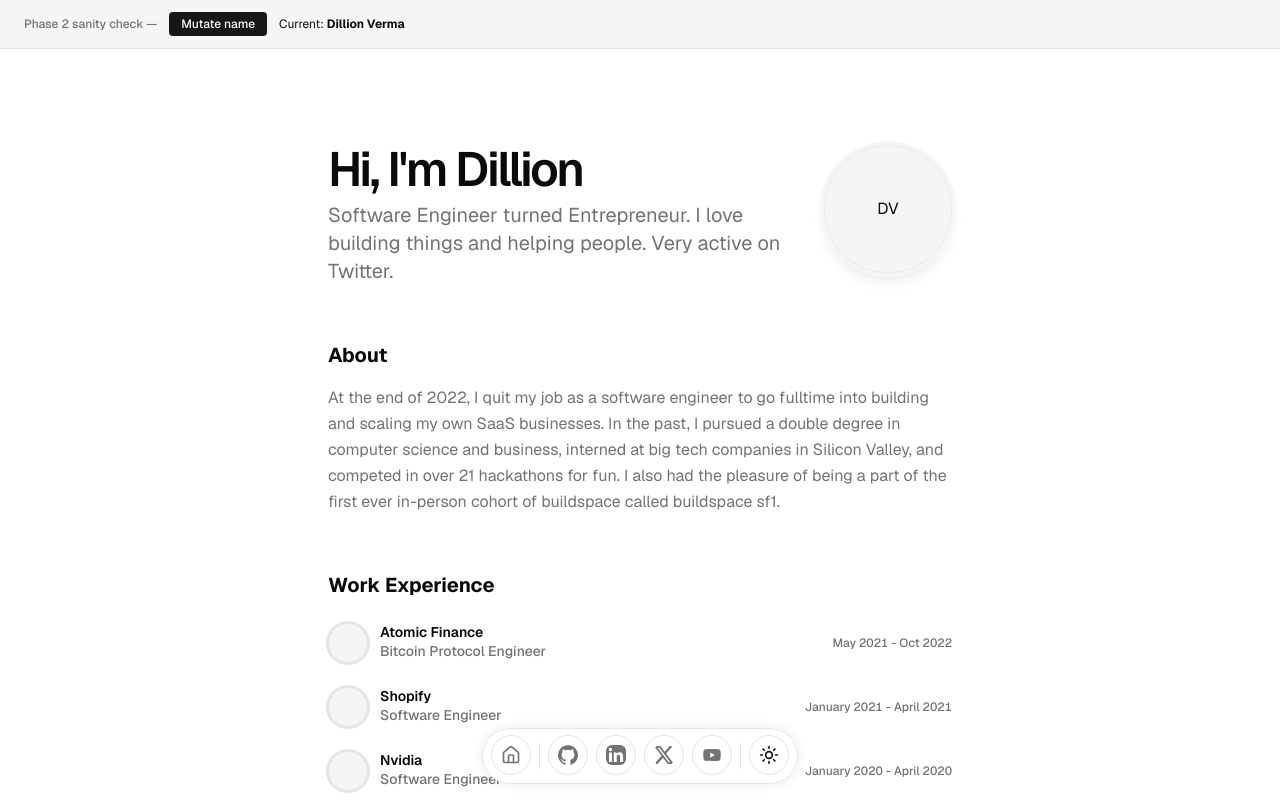
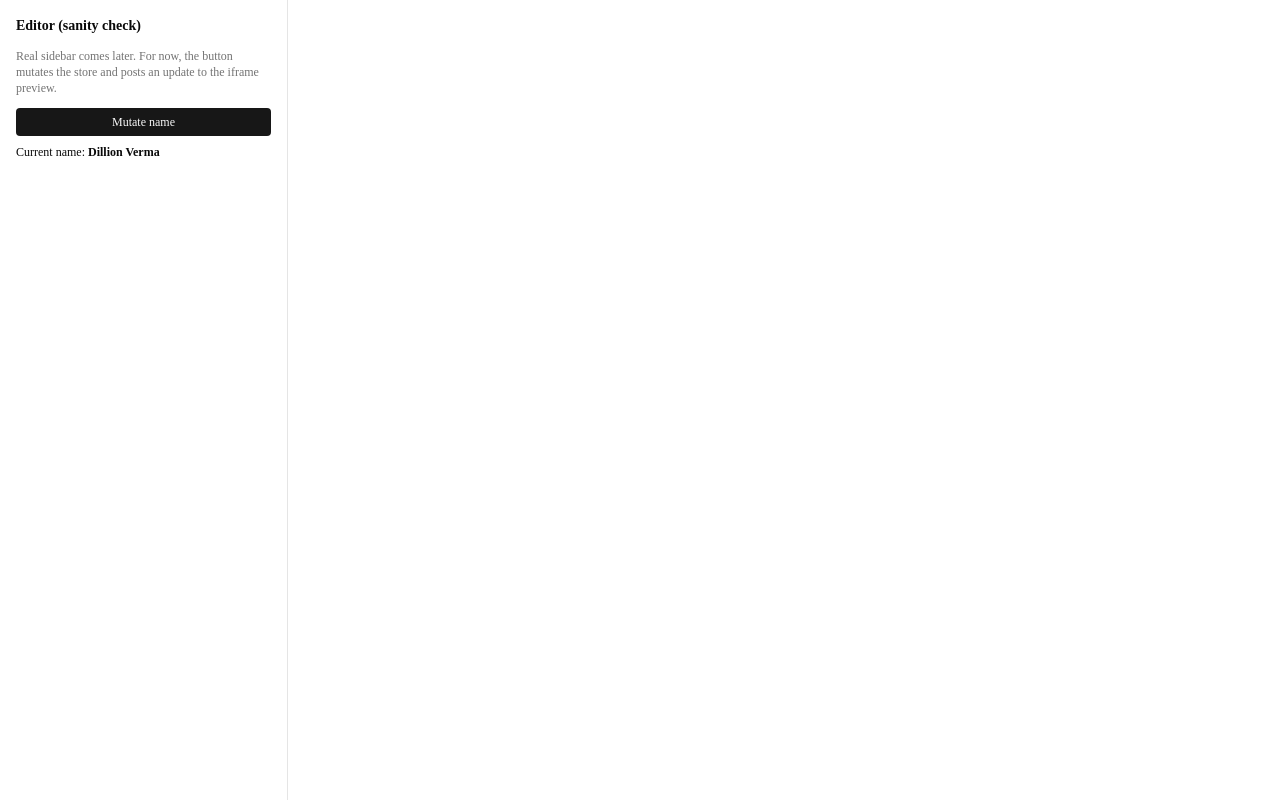
Before and after one commit to Zopsss/Few-Clicks, a Next.js app: page /builder/magicui in a window 1280 px wide. Shown: the top 802 px of the page. Built offline with nearby package versions, Linux system fonts and the light colour scheme.

Commit message:
Render preview inside an iframe with postMessage data sync

```diff
--- a/src/app/builder/magicui/page.tsx
+++ b/src/app/builder/magicui/page.tsx
@@ -1,73 +1,84 @@
 "use client";
 
-import { cn } from "@/lib/utils";
-import MagicuiPage from "@/templates/portfolios/magicui/app/page";
-import Navbar from "@/templates/portfolios/magicui/components/navbar";
-import { ThemeProvider } from "@/templates/portfolios/magicui/components/theme-provider";
-import { TooltipProvider } from "@/templates/portfolios/magicui/components/ui/tooltip";
-import { TemplateDataProvider } from "@/templates/portfolios/magicui/data/use-data";
-import { geist, geistMono } from "@/templates/portfolios/magicui/lib/fonts";
+import { useEffect, useRef } from "react";
+import {
+  PREVIEW_SOURCE,
+  isPreviewMessage,
+  type DataMessage,
+} from "@/lib/preview-protocol";
 import {
   MagicuiStoreProvider,
   useMagicuiStore,
 } from "@/providers/magicui-store-provider";
+import type { Data } from "@/templates/portfolios/magicui/data/schema";
+
+const PREVIEW_URL = "/preview/magicui";
 
 export default function BuilderMagicuiPage() {
   return (
     <MagicuiStoreProvider>
-      <Preview />
+      <Builder />
     </MagicuiStoreProvider>
   );
 }
 
-function Preview() {
+function Builder() {
   const data = useMagicuiStore((s) => s.data);
   const patch = useMagicuiStore((s) => s.patch);
+  const iframeRef = useRef<HTMLIFrameElement>(null);
+
+  const sendData = (target: Window | null, payload: Data) => {
+    if (!target) return;
+    const message: DataMessage<Data> = {
+      source: PREVIEW_SOURCE,
+      type: "data",
+      payload,
+    };
+    target.postMessage(message, window.location.origin);
+  };
+
+  useEffect(() => {
+    sendData(iframeRef.current?.contentWindow ?? null, data);
+  }, [data]);
+
+  useEffect(() => {
+    const handler = (event: MessageEvent) => {
+      if (!isPreviewMessage(event.data)) return;
+      if (event.data.type === "ready") {
+        sendData(iframeRef.current?.contentWindow ?? null, data);
+      }
+    };
+    window.addEventListener("message", handler);
+    return () => window.removeEventListener("message", handler);
+  }, [data]);
 
   return (
-    <ThemeProvider attribute="class" defaultTheme="light">
-      <TooltipProvider delayDuration={0}>
-        <TemplateDataProvider value={data}>
-          <div className={cn("font-sans", geist.variable, geistMono.variable)}>
-            <DebugPanel
-              currentName={data.name}
-              onMutate={() =>
-                patch("name", `Edited at ${new Date().toLocaleTimeString()}`)
-              }
-            />
-            <div className="relative max-w-2xl mx-auto py-12 pb-24 sm:py-24 px-6">
-              <MagicuiPage />
-            </div>
-            <Navbar />
-          </div>
-        </TemplateDataProvider>
-      </TooltipProvider>
-    </ThemeProvider>
-  );
-}
-
-function DebugPanel({
-  currentName,
-  onMutate,
-}: {
-  currentName: string;
-  onMutate: () => void;
-}) {
-  return (
-    <div className="border-b bg-muted px-6 py-3 flex items-center gap-3">
-      <span className="text-xs font-medium text-muted-foreground">
-        Phase 2 sanity check —
-      </span>
-      <button
-        type="button"
-        onClick={onMutate}
-        className="rounded bg-primary text-primary-foreground px-3 py-1 text-xs font-medium hover:opacity-90"
-      >
-        Mutate name
-      </button>
-      <span className="text-xs">
-        Current: <strong>{currentName}</strong>
-      </span>
+    <div className="flex h-screen">
+      <aside className="w-72 shrink-0 border-r p-4 overflow-y-auto bg-card">
+        <h2 className="text-sm font-semibold mb-3">Editor (sanity check)</h2>
+        <p className="text-xs text-muted-foreground mb-3">
+          Real sidebar comes later. For now, the button mutates the store and
+          posts an update to the iframe preview.
+        </p>
+        <button
+          type="button"
+          onClick={() =>
+            patch("name", `Edited at ${new Date().toLocaleTimeString()}`)
+          }
+          className="w-full rounded bg-primary text-primary-foreground px-3 py-1.5 text-xs font-medium hover:opacity-90"
+        >
+          Mutate name
+        </button>
+        <div className="mt-2 text-xs">
+          Current name: <strong>{data.name}</strong>
+        </div>
+      </aside>
+      <iframe
+        ref={iframeRef}
+        src={PREVIEW_URL}
+        title="Magicui preview"
+        className="flex-1 border-0"
+      />
     </div>
   );
 }
--- /dev/null
+++ b/src/app/preview/magicui/layout.tsx
@@ -0,0 +1,29 @@
+"use client";
+
+import type { ReactNode } from "react";
+import { cn } from "@/lib/utils";
+import { ThemeProvider } from "@/templates/portfolios/magicui/components/theme-provider";
+import { TooltipProvider } from "@/templates/portfolios/magicui/components/ui/tooltip";
+import { geist, geistMono } from "@/templates/portfolios/magicui/lib/fonts";
+
+export default function PreviewMagicuiLayout({
+  children,
+}: {
+  children: ReactNode;
+}) {
+  return (
+    <ThemeProvider attribute="class" defaultTheme="light">
+      <TooltipProvider delayDuration={0}>
+        <div
+          className={cn(
+            "font-sans min-h-screen",
+            geist.variable,
+            geistMono.variable,
+          )}
+        >
+          {children}
+        </div>
+      </TooltipProvider>
+    </ThemeProvider>
+  );
+}
--- /dev/null
+++ b/src/app/preview/magicui/page.tsx
@@ -0,0 +1,40 @@
+"use client";
+
+import { useEffect, useState } from "react";
+import {
+  PREVIEW_SOURCE,
+  isPreviewMessage,
+  type ReadyMessage,
+} from "@/lib/preview-protocol";
+import MagicuiPage from "@/templates/portfolios/magicui/app/page";
+import Navbar from "@/templates/portfolios/magicui/components/navbar";
+import type { Data } from "@/templates/portfolios/magicui/data/schema";
+import { TemplateDataProvider } from "@/templates/portfolios/magicui/data/use-data";
+
+export default function PreviewMagicuiPage() {
+  const [data, setData] = useState<Data | null>(null);
+
+  useEffect(() => {
+    const handler = (event: MessageEvent) => {
+      if (!isPreviewMessage(event.data)) return;
+      if (event.data.type === "data") {
+        setData(event.data.payload as Data);
+      }
+    };
+    window.addEventListener("message", handler);
+
+    const ready: ReadyMessage = { source: PREVIEW_SOURCE, type: "ready" };
+    window.parent.postMessage(ready, window.location.origin);
+
+    return () => window.removeEventListener("message", handler);
+  }, []);
+
+  return (
+    <TemplateDataProvider value={data}>
+      <div className="relative max-w-2xl mx-auto py-12 pb-24 sm:py-24 px-6">
+        <MagicuiPage />
+      </div>
+      <Navbar />
+    </TemplateDataProvider>
+  );
+}
--- /dev/null
+++ b/src/lib/preview-protocol.ts
@@ -0,0 +1,23 @@
+export const PREVIEW_SOURCE = "few-clicks-preview";
+
+export type ReadyMessage = {
+  source: typeof PREVIEW_SOURCE;
+  type: "ready";
+};
+
+export type DataMessage<TData> = {
+  source: typeof PREVIEW_SOURCE;
+  type: "data";
+  payload: TData;
+};
+
+export type PreviewMessage<TData> = ReadyMessage | DataMessage<TData>;
+
+export const isPreviewMessage = (
+  msg: unknown,
+): msg is PreviewMessage<unknown> => {
+  if (typeof msg !== "object" || msg === null) return false;
+  const candidate = msg as { source?: unknown; type?: unknown };
+  if (candidate.source !== PREVIEW_SOURCE) return false;
+  return candidate.type === "ready" || candidate.type === "data";
+};
```
Also changed, not shown: 1 other file (tests, documents, lock files or other folders).
